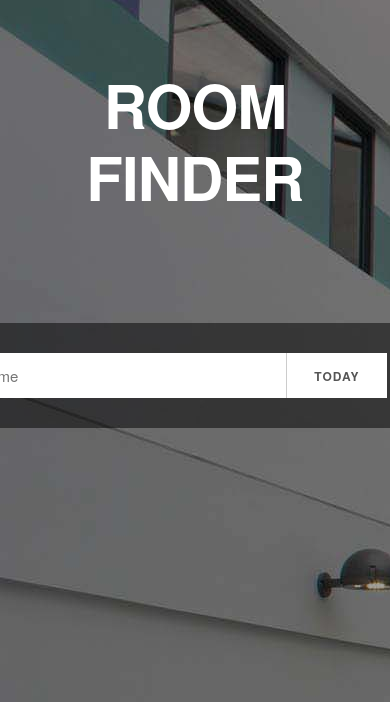
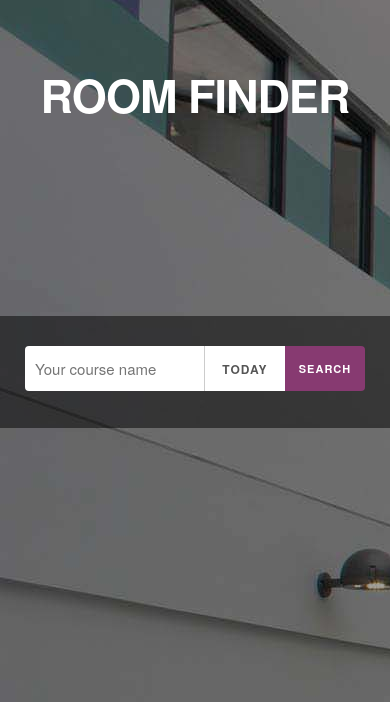
Before and after one commit to PierpaoloLucarelli/RGU-timetable-finder, a plain HTML site: page index.html in a window 390 px wide. Shown: the part 72-774 px from the top of the page. Drawn offline with nearby package versions, Linux system fonts and the light colour scheme; files that its build step writes are made by us from their sources.

Commit message:
fixed the responsive css

```diff
--- a/css/main.css
+++ b/css/main.css
@@ -11,11 +11,14 @@
 	height: 100%;
 }
 
+/*container for the top section*/
 .top-container{
 	position: relative;
 	height: 500px;
 }
 
+
+/*container for the bottom section*/
 .bottom-container{
 	background: #ecf0f1;
 	display: none;
@@ -34,6 +37,7 @@
 	text-align: center;
 }
 
+/*search bar*/
 .search {
 	margin: 0 auto;
 	position: absolute;
@@ -41,6 +45,8 @@
 	margin-left: -308px;
 }
 
+
+/*elements of search bar*/
 .search input, .search button{
 	margin: 0;
 	float: left;
@@ -54,6 +60,7 @@
 	width: 400px;
 }
 
+/*JQuery datepicker*/
 #datepicker{
 	width: 100px;
 	padding: 0;
@@ -85,6 +92,7 @@
 
 /*nav */
 
+/*logo*/
 nav img {
 	width: 50px;
 }
@@ -95,6 +103,7 @@ nav {
 	padding: 20px;
 }
 
+/*main header*/
 #title{
 	color: #fff;
 	font-weight: bold;
@@ -109,6 +118,7 @@ nav {
 	padding-top: 40px;
 }
 
+/*information about the modules*/
 .module-info{
 	margin-top: 40px;
 	padding: 10px;
@@ -116,7 +126,7 @@ nav {
 	text-align: left;
 	margin-bottom: 50px;
 	opacity: 0;
-	transform: translateX(-100px);
+	transform: translateX(-100px); /*animation*/
 	transition: all 0.3s ease-in-out;
 	border: 1px white;
 	border-style: solid;
@@ -133,6 +143,7 @@ nav {
 	transform: translateX(0px);
 }
 
+/*module code */
 .module-info-code{
 	font-size: 1em;
 	font-weight: bold;
@@ -144,6 +155,7 @@ nav {
 	font-size: 1em;
 }
 
+/*class time*/
 .module-info-time{
 	font-weight: bold;
 }
@@ -155,3 +167,34 @@ nav {
 #datepicker{
 	z-index: 1;
 }
+
+/*RESPONSIVE SECTION*/
+
+@media screen and (max-width: 650px) {
+	#module-text{
+		width: 180px;
+	}
+
+	.search {
+		margin-left: -170px;
+	}
+
+	.search-container{
+		padding: 2px;
+		padding-top: 30px;
+		height: 80px;
+	}
+
+	#datepicker{
+		width: 80px;
+	}
+
+	#title{
+		font-size: 3em;
+	}
+	#search-btn{
+		width: 80px;
+		padding: 0;
+	}
+
+}
--- a/index.html
+++ b/index.html
@@ -8,10 +8,13 @@
 	<link rel="stylesheet" type="text/css" href="./css/skeleton.css">
 	<link rel="stylesheet" type="text/css" href="./css/main.css">
 	<link rel="stylesheet" type="text/css" href="./css/datepicker.css">
+	<!-- repsonsive  -->
+	<meta name="viewport" content="width=device-width, initial-scale=1.0">
 </head>
 <body>
 
-	<div class ="container-main	">
+	<!-- main container -->
+	<section class ="container-main	">
 
 		<div class="top-container">
 
@@ -31,57 +34,13 @@
 			</div>
 		</div>
 
+		<!-- classes area -->
 		<div class = "bottom-container">
 			<div class = "container">
+				<!-- text to display class name -->
 				<h3 id="heading-classes">Your classes for </h3>
 				<div class = "row">
-	<!-- 				<div class = "three columns">
-						<div class = "module-info">
-							<h3 class = "module-info-code">CM2015</h3>
-							<h5 class = "module-info-title">Dynamic web programming</h5>
-							<p class = "module-info-time">09:00</p>
-							<img class = "module-img" src="img/class1.jpg">
-						</div>
 
-
-					</div>
-
-					<div class = "three columns">
-						<div class = "module-info">
-							<h3 class = "module-info-code">CM2015</h3>
-							<h5 class = "module-info-title">Dynamic web programming</h5>
-							<p class = "module-info-time">09:00</p>
-							<img class = "module-img" src="img/class1.jpg">
-						</div>
-
-						<div class = "module-img">
-						</div>
-					</div>
-
-					<div class = "three columns">
-						<div class = "module-info">
-							<h3 class = "module-info-code">CM2015</h3>
-							<h5 class = "module-info-title">Dynamic web programming</h5>
-							<p class = "module-info-time">09:00</p>
-							<img class = "module-img" src="img/class1.jpg">
-						</div>
-
-						<div class = "module-img">
-						</div>
-					</div>
-
-					<div class = "three columns">
-						<div class = "module-info">
-							<h3 class = "module-info-code">CM2015</h3>
-							<h5 class = "module-info-title">Dynamic web programming</h5>
-							<p class = "module-info-time">09:00</p>
-							<img class = "module-img" src="img/class1.jpg">
-						</div>
-
-						<div class = "module-img">
-						</div>
-					</div>
- -->
 				</div>
 			</div>
 
@@ -89,8 +48,9 @@
 
 
 
-	</div>
+	</section>
 
+	<!-- links -->
 	<script src="http://code.jquery.com/jquery-1.12.0.min.js"></script>
 	<script src="http://code.jquery.com/ui/1.11.4/jquery-ui.js"></script>
 	<script type="text/javascript" src="./JavaScript/colorbox/jquery.colorbox-min.js" ></script>
```
